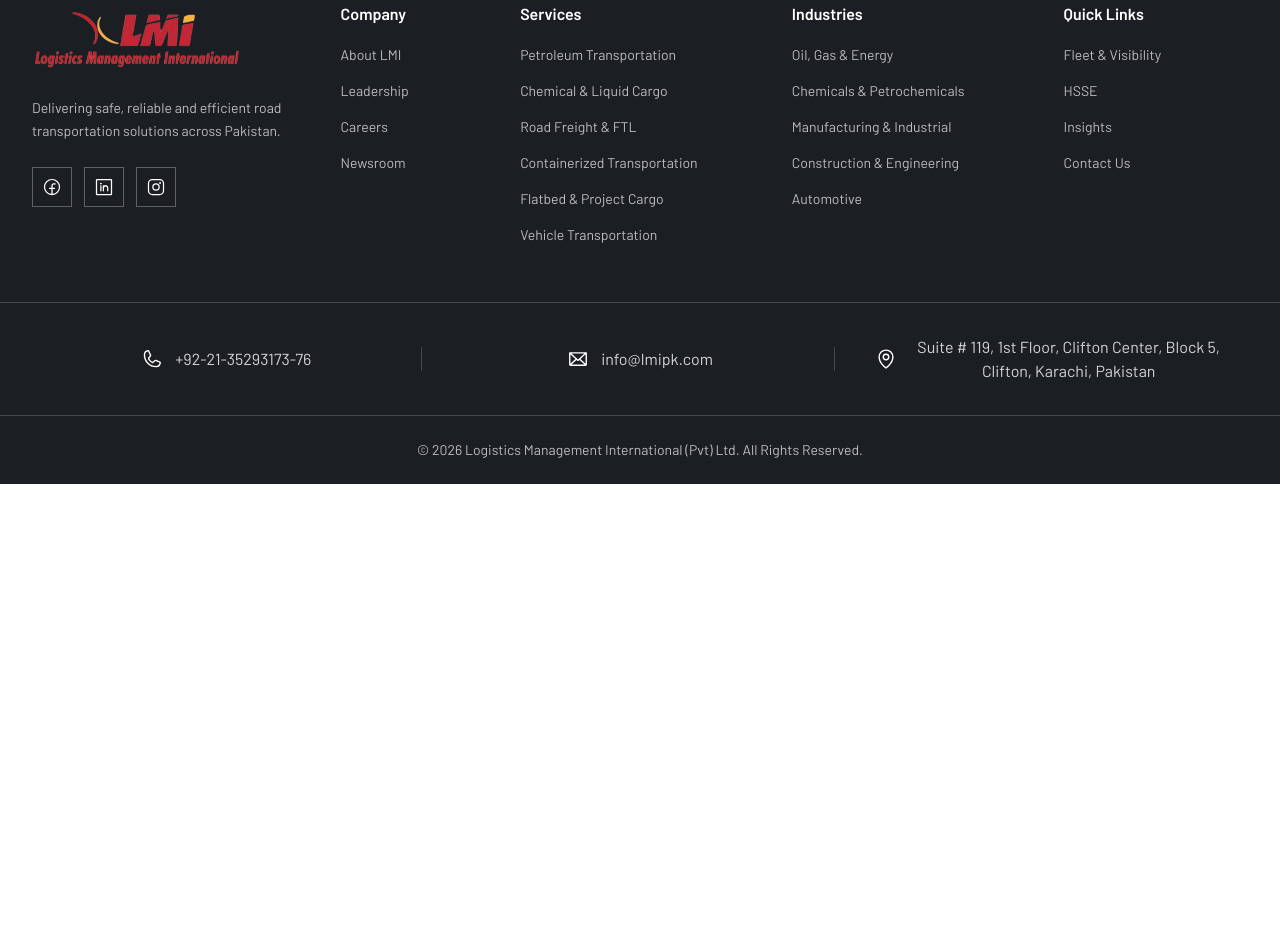
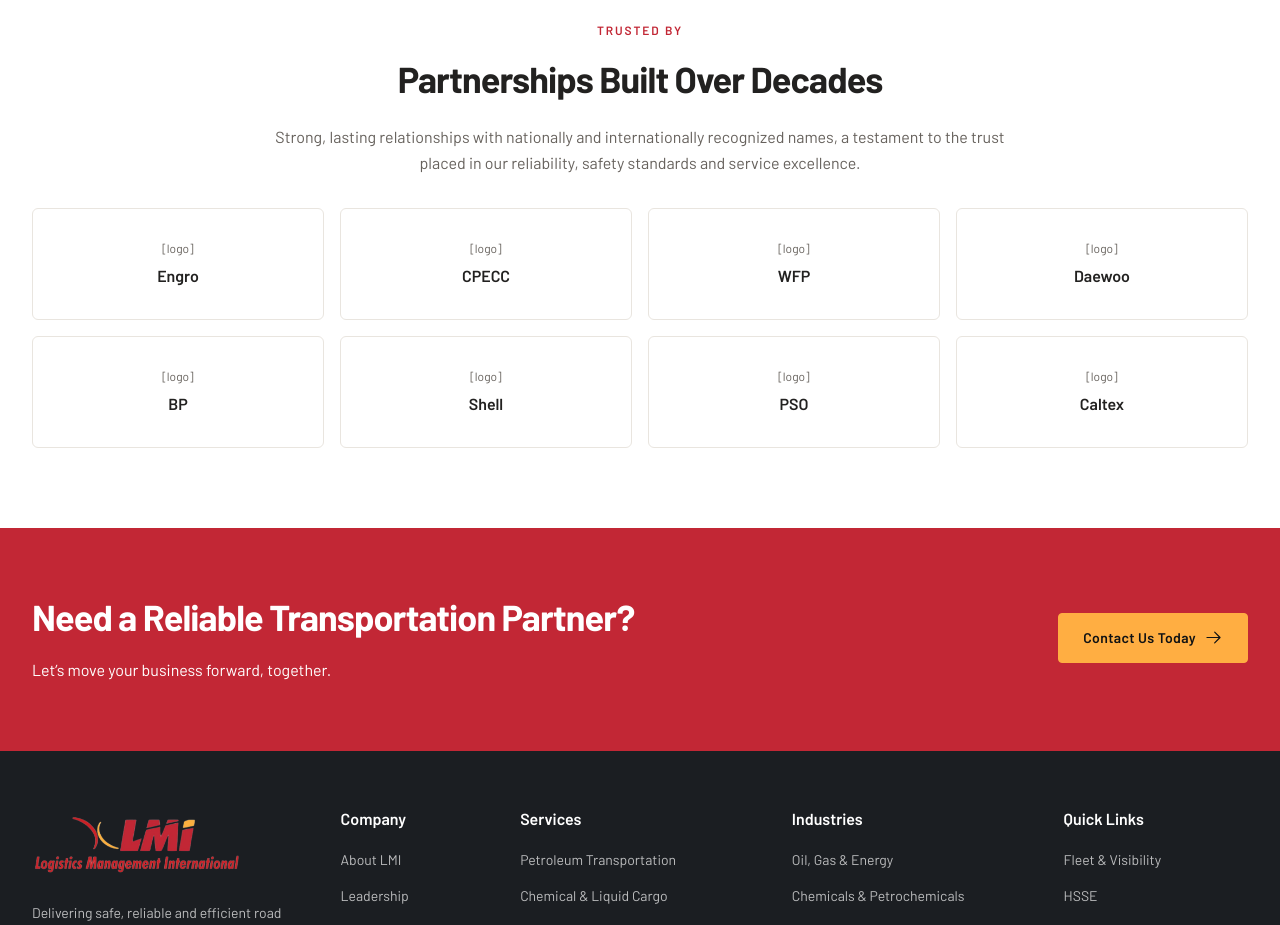
Before and after one commit to abdulrafayb/lmi-website, a React (Vite) app: page /company/about-us in a window 1280 px wide. Shown: the part 3560-4485 px from the top of the page. Before the commit the page ends 4044 px from the top, so only its background shows below. Built offline with nearby package versions, Linux system fonts and the light colour scheme; the HTML template or start-up script is replaced by a standard one.

Commit message:
Complete About Us with partner grid and contact banner

```diff
--- a/data/Our Company/About Us.json
+++ b/data/Our Company/About Us.json
@@ -147,5 +147,53 @@
     "image": null,
     "imageAlt": "LMI base facility, Karachi",
     "imagePlaceholder": "[Photo: LMI base facility, Karachi]"
+  },
+  "sectionSix": {
+    "eyebrow": "Trusted by",
+    "heading": "Partnerships Built Over Decades",
+    "description": "Strong, lasting relationships with nationally and internationally recognized names, a testament to the trust placed in our reliability, safety standards and service excellence.",
+    "placeholderLabel": "[logo]",
+    "partners": [
+      {
+        "name": "Engro",
+        "image": null
+      },
+      {
+        "name": "CPECC",
+        "image": null
+      },
+      {
+        "name": "WFP",
+        "image": null
+      },
+      {
+        "name": "Daewoo",
+        "image": null
+      },
+      {
+        "name": "BP",
+        "image": null
+      },
+      {
+        "name": "Shell",
+        "image": null
+      },
+      {
+        "name": "PSO",
+        "image": null
+      },
+      {
+        "name": "Caltex",
+        "image": null
+      }
+    ]
+  },
+  "sectionSeven": {
+    "heading": "Need a Reliable Transportation Partner?",
+    "description": "Let’s move your business forward, together.",
+    "action": {
+      "label": "Contact Us Today",
+      "path": "/contact-us"
+    }
   }
 }
--- a/src/pages/our-company/AboutUs.jsx
+++ b/src/pages/our-company/AboutUs.jsx
@@ -2,8 +2,10 @@
 import SectionTwo from "../../sections/our-company/about-us/SectionTwo";
 import SectionThree from "../../sections/our-company/about-us/SectionThree";
 import SectionFour from "../../sections/our-company/about-us/SectionFour";
+import SectionFive from "../../sections/our-company/about-us/SectionFive";
+import SectionSix from "../../sections/our-company/about-us/SectionSix";
 
-import SectionFive from "../../sections/our-company/about-us/SectionFive";
+import SectionSeven from "../../sections/our-company/about-us/SectionSeven";
 
 export default function AboutUs() {
   return (
@@ -13,6 +15,8 @@
       <SectionThree />
       <SectionFour />
       <SectionFive />
+      <SectionSix />
+      <SectionSeven />
     </>
   );
 }
--- /dev/null
+++ b/src/sections/our-company/about-us/SectionSeven.jsx
@@ -0,0 +1,33 @@
+import { ArrowRight } from "@phosphor-icons/react";
+import Button from "../../../ui/Button";
+import Reveal from "../../../components/Reveal";
+import aboutData from "../../../../data/Our Company/About Us.json";
+
+const { heading, description, action } = aboutData.sectionSeven;
+
+export default function SectionSeven() {
+  return (
+    <section
+      className="bg-brand-red text-surface py-12 text-center md:py-14 lg:py-16 lg:text-left"
+      aria-labelledby="about-contact-heading"
+    >
+      <Reveal className="wrapper flex max-w-320 flex-col items-center justify-between gap-7 lg:flex-row lg:gap-12">
+        <div>
+          <h2
+            id="about-contact-heading"
+            className="text-2xl leading-snug font-bold tracking-tight md:text-3xl lg:text-4xl"
+          >
+            {heading}
+          </h2>
+          <p className="mt-4 text-sm leading-relaxed md:text-base">
+            {description}
+          </p>
+        </div>
+        <Button to={action.path} variant="tertiary" className="shrink-0">
+          {action.label}
+          <ArrowRight size={19} aria-hidden="true" />
+        </Button>
+      </Reveal>
+    </section>
+  );
+}
--- /dev/null
+++ b/src/sections/our-company/about-us/SectionSix.jsx
@@ -0,0 +1,58 @@
+import Eyebrow from "../../../ui/Eyebrow";
+import Reveal from "../../../components/Reveal";
+import aboutData from "../../../../data/Our Company/About Us.json";
+
+const { eyebrow, heading, description, placeholderLabel, partners } =
+  aboutData.sectionSix;
+
+export default function SectionSix() {
+  return (
+    <section
+      className="bg-surface py-12 md:py-16 lg:py-20"
+      aria-labelledby="about-partners-heading"
+    >
+      <div className="wrapper max-w-320">
+        <Reveal className="mx-auto max-w-3xl text-center">
+          <Eyebrow className="mb-4">{eyebrow}</Eyebrow>
+          <h2
+            id="about-partners-heading"
+            className="text-hero-heading text-2xl leading-snug font-bold tracking-tight md:text-3xl lg:text-4xl"
+          >
+            {heading}
+          </h2>
+          <p className="text-hero-copy mt-5 text-base leading-relaxed">
+            {description}
+          </p>
+        </Reveal>
+        <ul className="mt-8 grid grid-cols-1 gap-4 sm:grid-cols-2 lg:grid-cols-4">
+          {partners.map(({ name, image }, index) => (
+            <Reveal
+              as="li"
+              key={name}
+              delay={(index % 4) * 0.04}
+              className="border-trust-border flex min-h-28 flex-col items-center justify-center gap-2 rounded-md border px-5 py-6 text-center"
+            >
+              {image ? (
+                <img
+                  src={image}
+                  alt={name}
+                  className="h-12 max-w-full object-contain"
+                  loading="lazy"
+                />
+              ) : (
+                <>
+                  <span className="text-hero-copy text-xs" aria-hidden="true">
+                    {placeholderLabel}
+                  </span>
+                  <span className="text-hero-heading text-base font-semibold">
+                    {name}
+                  </span>
+                </>
+              )}
+            </Reveal>
+          ))}
+        </ul>
+      </div>
+    </section>
+  );
+}
```
